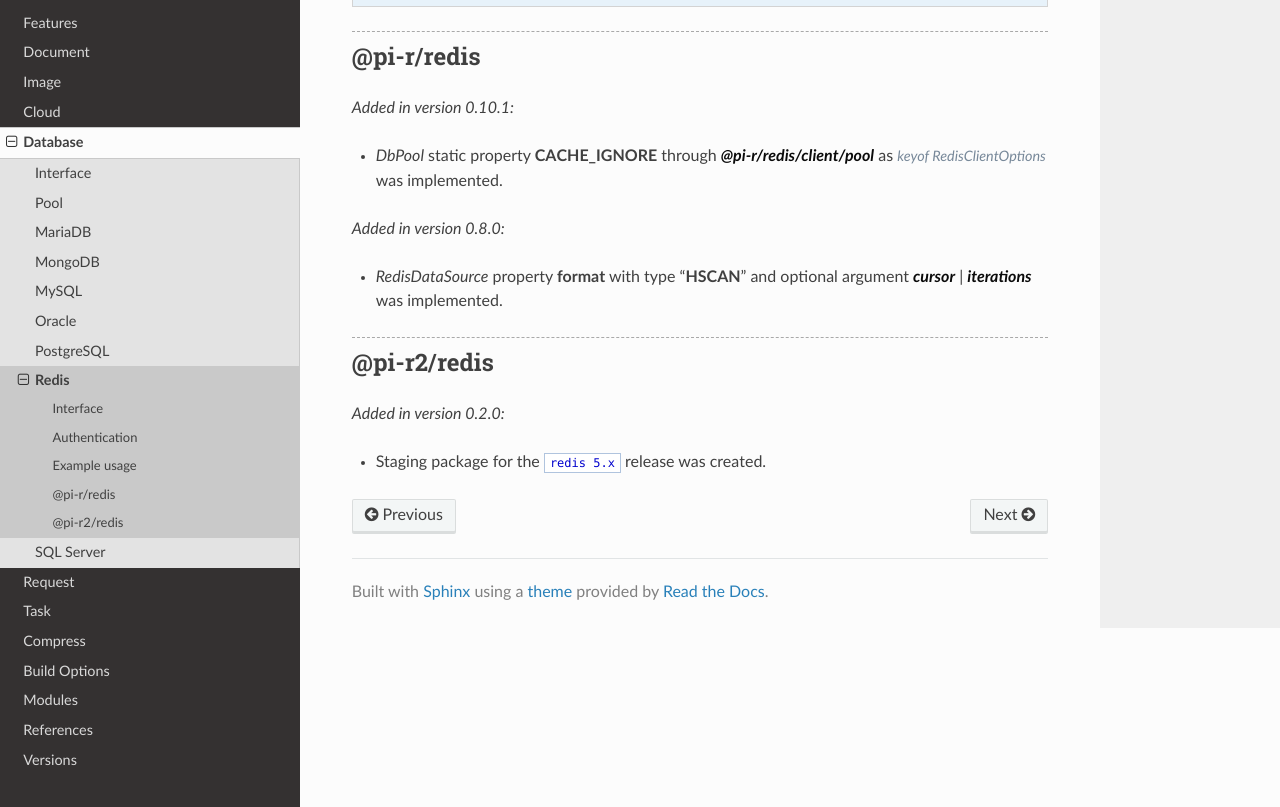
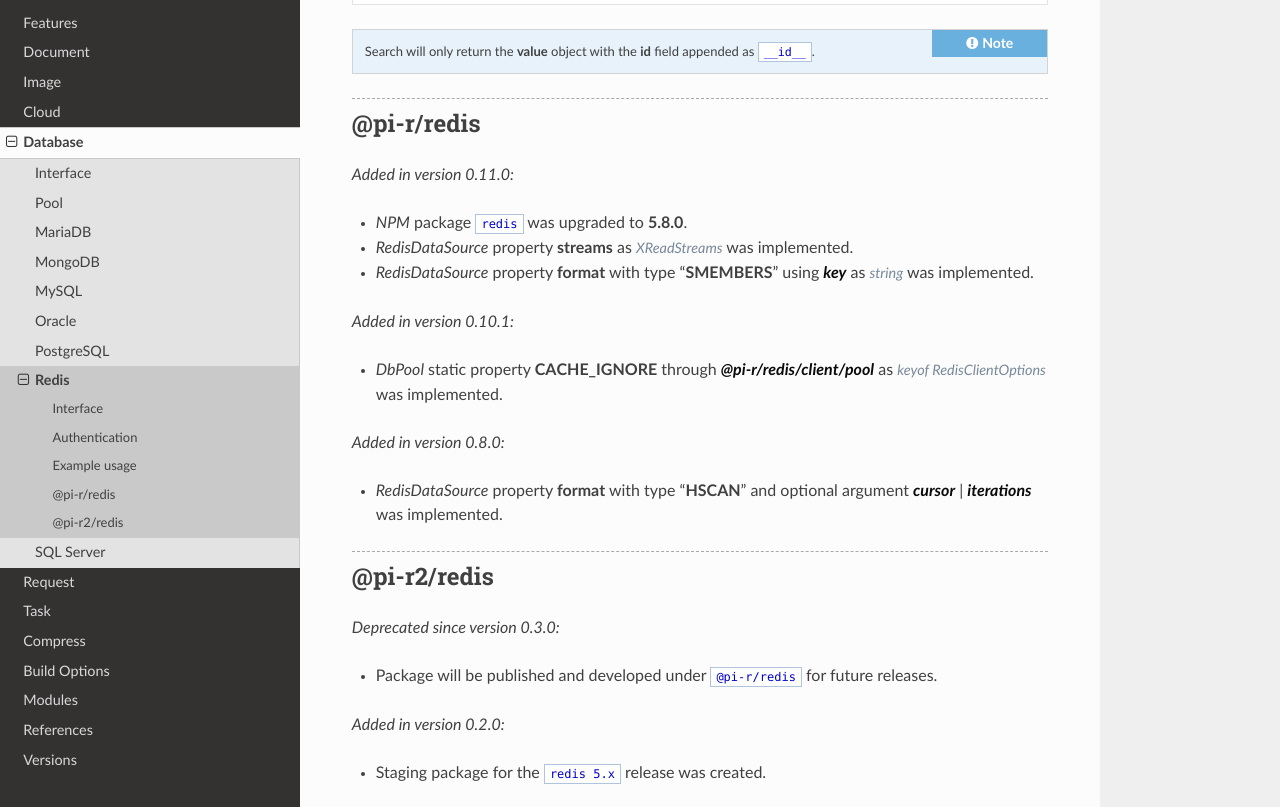
Before and after one commit to anpham6/chrome-docs, a Sphinx documentation site: the page built from source/db/redis.rst, in a window 1280 px wide and 900 px high, scrolled down 3655 px, cut to the strip 93-900 px from the top of the window. Built offline with Sphinx 7.4.7 and the Read the Docs theme 3.1.0, drawn with Linux system fonts in a browser that asks for light colours; some of the changed text lies outside the part shown.

Commit message:
pi-r2: Final publish notice for Redis and Jimp at 0.3.0.

```diff
--- a/source/db/redis.rst
+++ b/source/db/redis.rst
@@ -15,6 +15,7 @@
 
   import type { CommandOptions } from "@redis/client/dist/lib/client/commands-queue";
   import type { ScanOptions } from "@redis/client/dist/lib/commands/SCAN";
+  import type { XReadOptions, XReadStreams } from '@redis/client/dist/lib/commands/XREAD';
   import type { JsonGetOptions } from "@redis/json/dist/lib/commands/GET";
   import type { CreateOptions } from "@redis/search/dist/lib/commands/CREATE";
   import type { FtAggregateOptions } from "@redis/search/dist/lib/commands/AGGREGATE";
@@ -30,7 +31,7 @@
       credential?: string | ServerAuth;
       database?: number;
 
-      format?: "HASH" | "JSON" | "HKEYS" | "HVALS" | "HSCAN"; // Default is "HASH"
+      format?: "HASH" | "JSON" | "HKEYS" | "HVALS" | "HSCAN" | "SMEMBERS"; // Default is "HASH"
       key?: RedisArgument | RedisArgument[];
       field?: RedisArgument;
       path?: string; // JSONPath
@@ -49,12 +50,15 @@
       };
       aggregate?: {/* Same */};
 
+      streams?: XReadStreams;
+
       options?: {
           client?: RedisClientOptions;
           command?: CommandOptions; // client.commandOptions (5.x)
           get?: JsonGetOptions;
           search?: FtSearchOptions;
           aggregate?: FtAggregateOptions;
+          xread?: XReadOptions;
           scan?: ScanOptions;
       };
 
@@ -210,6 +214,12 @@
 @pi-r/redis
 ===========
 
+.. versionadded:: 0.11.0
+
+  - *NPM* package ``redis`` was upgraded to **5.8.0**.
+  - *RedisDataSource* property **streams** as :alt:`XReadStreams` was implemented.
+  - *RedisDataSource* property **format** with type "**SMEMBERS**" using :target:`key` as :alt:`string` was implemented.
+
 .. versionadded:: 0.10.1
 
   - *DbPool* static property **CACHE_IGNORE** through :target:`@pi-r/redis/client/pool` as :alt:`keyof RedisClientOptions` was implemented.
@@ -221,6 +231,10 @@
 @pi-r2/redis
 ============
 
+.. deprecated:: 0.3.0
+
+  - Package will be published and developed under ``@pi-r/redis`` for future releases.
+
 .. versionadded:: 0.2.0
 
   - Staging package for the ``redis 5.x`` release was created.
```
Also changed, not shown: source/image/index.rst (+8 -0 lines).
